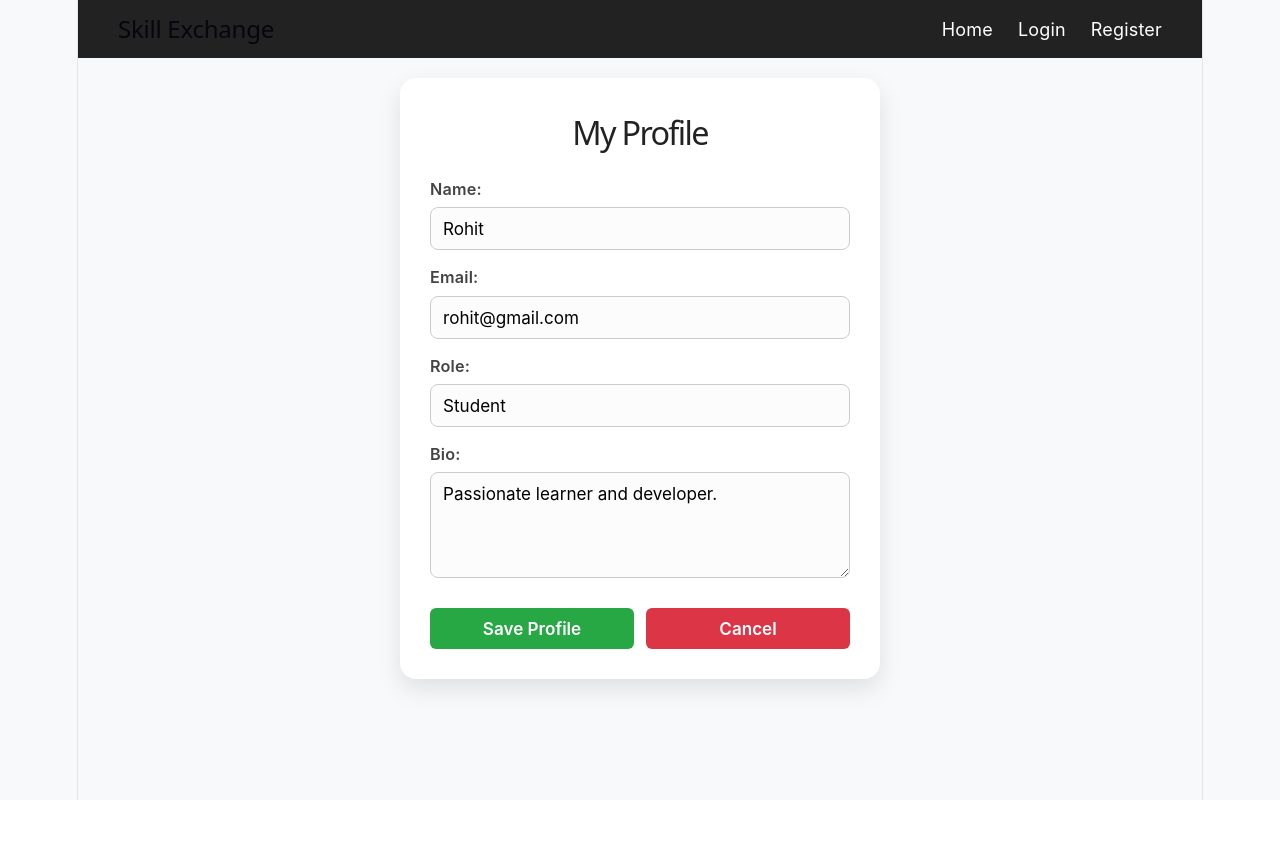
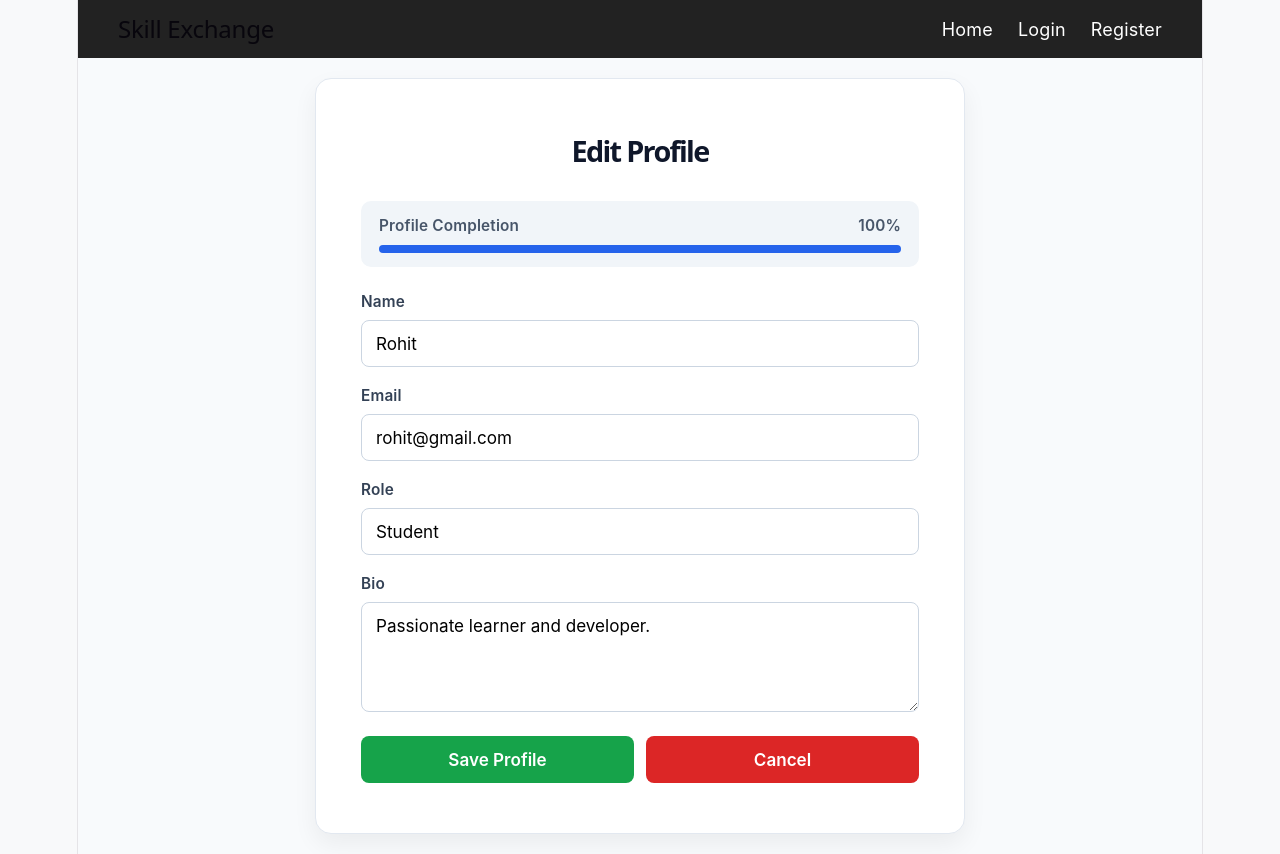
Before and after one commit to vijsanya27-afk/DEVOPS-2026-CS-E-15, a React (Vite) app: page /profile in a window 1280 px wide. Both pictures are taken after a click on the button "Edit Profile". Before the commit the page ends 800 px from the top, so only its background shows below. Built offline with nearby package versions, Linux system fonts and the light colour scheme.

Commit message:
Day 7: Profile completion UI

```diff
--- a/src/pages/Profile.css
+++ b/src/pages/Profile.css
@@ -1,133 +1,238 @@
-/* Container Override */
-div.profile-page-wrapper {
-  display: flex !important;
-  justify-content: center !important;
-  align-items: center !important;
-  min-height: 80vh !important;
-  padding: 20px !important;
-  width: 100% !important;
-  box-sizing: border-box !important;
+/* Page Centering Wrapper */
+.profile-page-wrapper {
+  display: flex;
+  justify-content: center;
+  align-items: center;
+  min-height: 85vh;
+  padding: 20px;
+  background-color: #f8fafc;
+  font-family: 'Segoe UI', Roboto, sans-serif;
 }
 
-/* Card Styling Force Fix */
-div.profile-card {
-  background: #ffffff !important;
-  border-radius: 16px !important;
-  box-shadow: 0 10px 25px rgba(0, 0, 0, 0.1) !important;
-  padding: 30px !important;
-  width: 100% !important;
-  max-width: 480px !important; /* Fixed width for card */
-  margin: 0 auto !important;
-  box-sizing: border-box !important;
+/* Card Main Outer Container - Width & Height Increased */
+.profile-card {
+  background: #ffffff;
+  border-radius: 16px;
+  box-shadow: 0 10px 25px rgba(0, 0, 0, 0.06);
+  padding: 50px 45px;          /* Card ki top/bottom length badha di hai */
+  width: 100%;
+  max-width: 650px;            /* Card ki width badha di hai */
+  border: 1px solid #e2e8f0;
+  box-sizing: border-box;
 }
 
-div.profile-card h1 {
-  margin-top: 0 !important;
-  margin-bottom: 20px !important;
-  font-size: 1.8rem !important;
-  color: #222 !important;
-  text-align: center !important;
+/* Header & Avatar Styling */
+.profile-header {
+  text-align: center;
+  margin-bottom: 28px;
 }
 
-/* Form Layout */
-.profile-form-edit {
-  display: flex !important;
-  flex-direction: column !important;
-  gap: 15px !important;
+.avatar-circle {
+  width: 70px;
+  height: 70px;
+  background: linear-gradient(135deg, #2563eb, #1d4ed8);
+  color: #ffffff;
+  font-size: 2rem;
+  font-weight: 700;
+  border-radius: 50%;
+  display: flex;
+  align-items: center;
+  justify-content: center;
+  margin: 0 auto 12px auto;
+  box-shadow: 0 4px 12px rgba(37, 99, 235, 0.25);
 }
 
+.profile-header h1 {
+  margin: 0;
+  font-size: 1.6rem;
+  color: #0f172a;
+  font-weight: 700;
+}
+
+/* Success Banner */
+.success-banner {
+  background-color: #dcfce7;
+  color: #15803d;
+  border: 1px solid #bbf7d0;
+  padding: 12px 14px;
+  border-radius: 8px;
+  font-size: 0.9rem;
+  font-weight: 600;
+  text-align: center;
+  margin-bottom: 20px;
+}
+
+/* Progress Completion Bar (Edit Mode) */
+.completion-card {
+  background-color: #f1f5f9;
+  padding: 14px 18px;
+  border-radius: 10px;
+  margin-bottom: 24px;
+}
+
+.completion-header {
+  display: flex;
+  justify-content: space-between;
+  font-size: 0.85rem;
+  font-weight: 600;
+  color: #475569;
+  margin-bottom: 8px;
+}
+
+.progress-bar-bg {
+  height: 8px;
+  background-color: #cbd5e1;
+  border-radius: 6px;
+  overflow: hidden;
+}
+
+.progress-bar-fill {
+  height: 100%;
+  background-color: #2563eb;
+  transition: width 0.3s ease;
+}
+
+/* VIEW PROFILE MODE STYLES */
+.profile-details-view {
+  display: flex;
+  flex-direction: column;
+  gap: 22px;                   /* Fields ke beech ka gap badha diya hai */
+}
+
+.detail-item {
+  display: flex;
+  flex-direction: column;
+  text-align: left;
+}
+
+.detail-label {
+  font-size: 0.75rem;
+  font-weight: 700;
+  color: #64748b;
+  text-transform: uppercase;
+  letter-spacing: 0.8px;
+  margin-bottom: 6px;
+}
+
+.detail-value {
+  background-color: #f8fafc;
+  border: 1px solid #e2e8f0;
+  border-left: 4px solid #2563eb;
+  padding: 16px 18px;          /* Input box ki height badha di hai */
+  border-radius: 8px;
+  color: #1e293b;
+  font-size: 1rem;
+  font-weight: 500;
+}
+
+.detail-value.bio-text {
+  min-height: 90px;            /* Bio area ko lamba banaya hai */
+  margin: 0;
+  line-height: 1.6;
+}
+
+.edit-btn {
+  width: 100%;
+  padding: 14px;
+  background-color: #2563eb;
+  color: #ffffff;
+  border: none;
+  border-radius: 8px;
+  font-size: 1rem;
+  font-weight: 600;
+  cursor: pointer;
+  margin-top: 12px;
+  transition: background-color 0.2s ease;
+}
+
+.edit-btn:hover {
+  background-color: #1d4ed8;
+}
+
+/* EDIT PROFILE MODE STYLES */
 .profile-form-edit .form-group {
-  display: flex !important;
-  flex-direction: column !important;
-  text-align: left !important;
+  display: flex;
+  flex-direction: column;
+  text-align: left;
+  margin-bottom: 18px;
 }
 
 .profile-form-edit label {
-  font-weight: 600 !important;
-  margin-bottom: 6px !important;
-  color: #444 !important;
-  font-size: 0.9rem !important;
+  font-size: 0.85rem;
+  font-weight: 600;
+  color: #334155;
+  margin-bottom: 6px;
 }
 
 .profile-form-edit input,
 .profile-form-edit textarea {
-  width: 100% !important;
-  padding: 10px 12px !important;
-  border: 1px solid #ccc !important;
-  border-radius: 8px !important;
-  font-size: 0.95rem !important;
-  box-sizing: border-box !important;
-  background-color: #fcfcfc !important;
+  width: 100%;
+  padding: 12px 14px;
+  border: 1.5px solid #cbd5e1;
+  border-radius: 8px;
+  font-size: 0.95rem;
+  box-sizing: border-box;
+  background-color: #ffffff;
 }
 
 .profile-form-edit input:focus,
 .profile-form-edit textarea:focus {
-  outline: none !important;
-  border-color: #007bff !important;
-  background-color: #fff !important;
+  outline: none;
+  border-color: #2563eb;
+  box-shadow: 0 0 0 3px rgba(37, 99, 235, 0.12);
 }
 
-/* Buttons Side-by-Side Fix */
-.form-button-group {
-  display: flex !important;
-  flex-direction: row !important;
-  gap: 12px !important;
-  margin-top: 15px !important;
+.error-text {
+  color: #dc2626;
+  font-size: 0.78rem;
+  font-weight: 500;
+  margin-top: 4px;
 }
 
-.form-button-group button {
-  flex: 1 !important;
-  padding: 10px !important;
-  border: none !important;
-  border-radius: 6px !important;
-  font-size: 0.95rem !important;
-  font-weight: 600 !important;
-  cursor: pointer !important;
+.form-button-group {
+  display: flex;
+  gap: 12px;
+  margin-top: 24px;
 }
 
-.form-button-group .save-btn {
-  background-color: #28a745 !important;
-  color: white !important;
+.save-btn {
+  flex: 1;
+  padding: 13px;
+  background-color: #16a34a;
+  color: #ffffff;
+  border: none;
+  border-radius: 8px;
+  font-size: 0.95rem;
+  font-weight: 600;
+  cursor: pointer;
 }
 
-.form-button-group .cancel-btn {
-  background-color: #dc3545 !important;
-  color: white !important;
+.save-btn:hover {
+  background-color: #15803d;
 }
 
-.edit-btn {
-  width: 100% !important;
-  padding: 10px !important;
-  background-color: #007bff !important;
-  color: white !important;
-  border: none !important;
-  border-radius: 6px !important;
-  cursor: pointer !important;
-  font-size: 1rem !important;
-  margin-top: 15px !important;
-}
-/* Success Banner Styling */
-.success-banner {
-  background-color: #d4edda;
-  color: #155724;
-  padding: 10px 15px;
-  border: 1px solid #c3e6cb;
-  border-radius: 4px;
-  margin-bottom: 15px;
-  text-align: center;
-  font-weight: 500;
+.cancel-btn {
+  flex: 1;
+  padding: 13px;
+  background-color: #dc2626;
+  color: #ffffff;
+  border: none;
+  border-radius: 8px;
+  font-size: 0.95rem;
+  font-weight: 600;
+  cursor: pointer;
 }
 
-/* Error Text Styling */
-.error-text {
-  color: #dc3545;
-  font-size: 12px;
-  margin-top: 4px;
-  display: block;
+.cancel-btn:hover {
+  background-color: #b91c1c;
 }
 
-/* Input Border on Error (Optional but looks good) */
-.form-group input:invalid,
-.form-group textarea:invalid {
-  border-color: #dc3545;
+/* Mobile Responsive */
+@media (max-width: 480px) {
+  .profile-card {
+    padding: 25px 20px;
+  }
+  .form-button-group {
+    flex-direction: column;
+  }
 }
--- a/src/pages/Profile.jsx
+++ b/src/pages/Profile.jsx
@@ -12,6 +12,21 @@ function Profile() {
 
   const [errors, setErrors] = useState({});
   const [successMsg, setSuccessMsg] = useState('');
+
+  // Profile Completion Percentage Calculation
+  const getCompletionPercentage = () => {
+    let completedFields = 0;
+    const totalFields = 4;
+
+    if (profileData.name.trim().length > 0) completedFields++;
+    if (profileData.email.trim().length > 0 && !/[A-Z]/.test(profileData.email)) completedFields++;
+    if (profileData.role.trim().length > 0) completedFields++;
+    if (profileData.bio.trim().length >= 10) completedFields++;
+
+    return Math.round((completedFields / totalFields) * 100);
+  };
+
+  const completionPercentage = getCompletionPercentage();
 
   const handleChange = (e) => {
     const { name, value } = e.target;
@@ -28,15 +43,14 @@ function Profile() {
   const validateForm = () => {
     let newErrors = {};
 
-    // 1. Name Validation (Only letters and spaces)
+    // 1. Name Validation
     if (!profileData.name.trim()) {
       newErrors.name = 'Name is required';
     } else if (!/^[a-zA-Z\s]+$/.test(profileData.name)) {
       newErrors.name = 'Name should contain only letters';
     }
 
-    // 2. Email Validation (Valid format & username must contain letters)
-   // 2. Email Validation (Must be lowercase, valid format & contain letters in username)
+    // 2. Email Validation
     if (!profileData.email.trim()) {
       newErrors.email = 'Email is required';
     } else if (/[A-Z]/.test(profileData.email)) {
@@ -47,14 +61,14 @@ if (!profileData.email.trim()) {
       newErrors.email = 'Email username must contain letters';
     }
 
-    // 3. Role Validation (Only letters and spaces)
+    // 3. Role Validation
     if (!profileData.role.trim()) {
       newErrors.role = 'Role is required';
     } else if (!/^[a-zA-Z\s]+$/.test(profileData.role)) {
       newErrors.role = 'Role should contain only letters';
     }
 
-    // 4. Bio Validation (At least 10 characters)
+    // 4. Bio Validation
     if (profileData.bio.trim().length < 10) {
       newErrors.bio = 'Bio must be at least 10 characters long';
     }
@@ -85,35 +99,66 @@ if (!profileData.email.trim()) {
   return (
     <div className="profile-page-wrapper">
       <div className="profile-card">
-        <h1>My Profile</h1>
+
+        {/* Header Title & Avatar */}
+        <div className="profile-header">
+          {!isEditing && (
+            <div className="avatar-circle">
+              {profileData.name ? profileData.name.charAt(0).toUpperCase() : 'P'}
+            </div>
+          )}
+          <h1>{isEditing ? 'Edit Profile' : 'My Profile'}</h1>
+        </div>
+
+        {/* Dynamic Completion UI - Sirf Edit mode me live updates dikhayega */}
+        {isEditing && (
+          <div className="completion-card">
+            <div className="completion-header">
+              <span>Profile Completion</span>
+              <span className="completion-count">{completionPercentage}%</span>
+            </div>
+            <div className="progress-bar-bg">
+              <div
+                className="progress-bar-fill"
+                style={{ width: `${completionPercentage}%` }}
+              ></div>
+            </div>
+          </div>
+        )}
 
         {/* Conditional UI: Success Message Banner */}
         {successMsg && <div className="success-banner">{successMsg}</div>}
 
         {!isEditing ? (
+          /* VIEW PROFILE MODE */
           <div className="profile-details-view">
             <div className="detail-item">
-              <span className="detail-label">Name:</span>
-              <span className="detail-value">{profileData.name}</span>
+              <span className="detail-label">Name</span>
+              <div className="detail-value">{profileData.name}</div>
             </div>
+
             <div className="detail-item">
-              <span className="detail-label">Email:</span>
-              <span className="detail-value">{profileData.email}</span>
+              <span className="detail-label">Email</span>
+              <div className="detail-value">{profileData.email}</div>
             </div>
+
             <div className="detail-item">
-              <span className="detail-label">Role:</span>
-              <span className="detail-value">{profileData.role}</span>
+              <span className="detail-label">Role</span>
+              <div className="detail-value">{profileData.role}</div>
             </div>
+
             <div className="detail-item">
-              <span className="detail-label">Bio:</span>
-              <p className="detail-value bio-text">{profileData.bio}</p>
+              <span className="detail-label">Bio</span>
+              <div className="detail-value bio-text">{profileData.bio}</div>
             </div>
+
             <button className="edit-btn" onClick={() => setIsEditing(true)}>Edit Profile</button>
           </div>
         ) : (
+          /* EDIT PROFILE MODE */
           <form onSubmit={handleSubmit} className="profile-form-edit">
             <div className="form-group">
-              <label>Name:</label>
+              <label>Name</label>
               <input
                 type="text"
                 name="name"
@@ -125,7 +170,7 @@ if (!profileData.email.trim()) {
             </div>
 
             <div className="form-group">
-              <label>Email:</label>
+              <label>Email</label>
               <input
                 type="email"
                 name="email"
@@ -137,7 +182,7 @@ if (!profileData.email.trim()) {
             </div>
 
             <div className="form-group">
-              <label>Role:</label>
+              <label>Role</label>
               <input
                 type="text"
                 name="role"
@@ -149,7 +194,7 @@ if (!profileData.email.trim()) {
             </div>
 
             <div className="form-group">
-              <label>Bio:</label>
+              <label>Bio</label>
               <textarea
                 name="bio"
                 value={profileData.bio}
```
Lines whose indentation alone changed are shown as unchanged.
